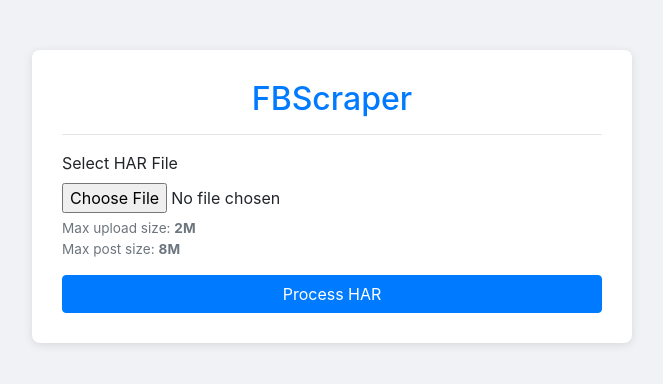
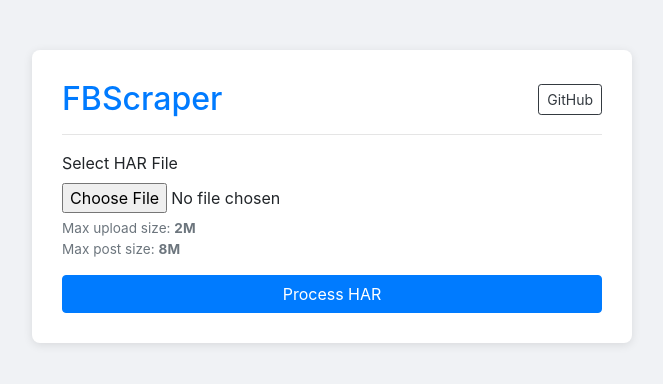
Before and after one commit to wsaqaf/fbscraper, a PHP site: page / in a window 1280 px wide. Shown: the top 384 px of the page, without its empty margins (308-971 px from the left). Run offline with PHP 8.4, Linux system fonts and the light colour scheme.

Commit message:
Add GitHub repository links to header

```diff
--- a/index.php
+++ b/index.php
@@ -90,7 +90,10 @@ elseif ($_SERVER["REQUEST_METHOD"] === "POST" && isset($_FILES["fileToUpload"]))
 
 <body>
     <div class="container">
-        <h2 class="text-center text-primary">FBScraper</h2>
+        <div class="d-flex justify-content-between align-items-center mb-0">
+            <h2 class="text-primary m-0">FBScraper</h2>
+            <a href="https://github.com/wsaqaf/fbscraper" target="_blank" class="btn btn-outline-dark btn-sm">GitHub</a>
+        </div>
         <hr>
         <?php if ($message): ?>
         <div class="alert alert-danger">
```
Also changed, not shown: view_fbposts.php (+5 -4 lines).
